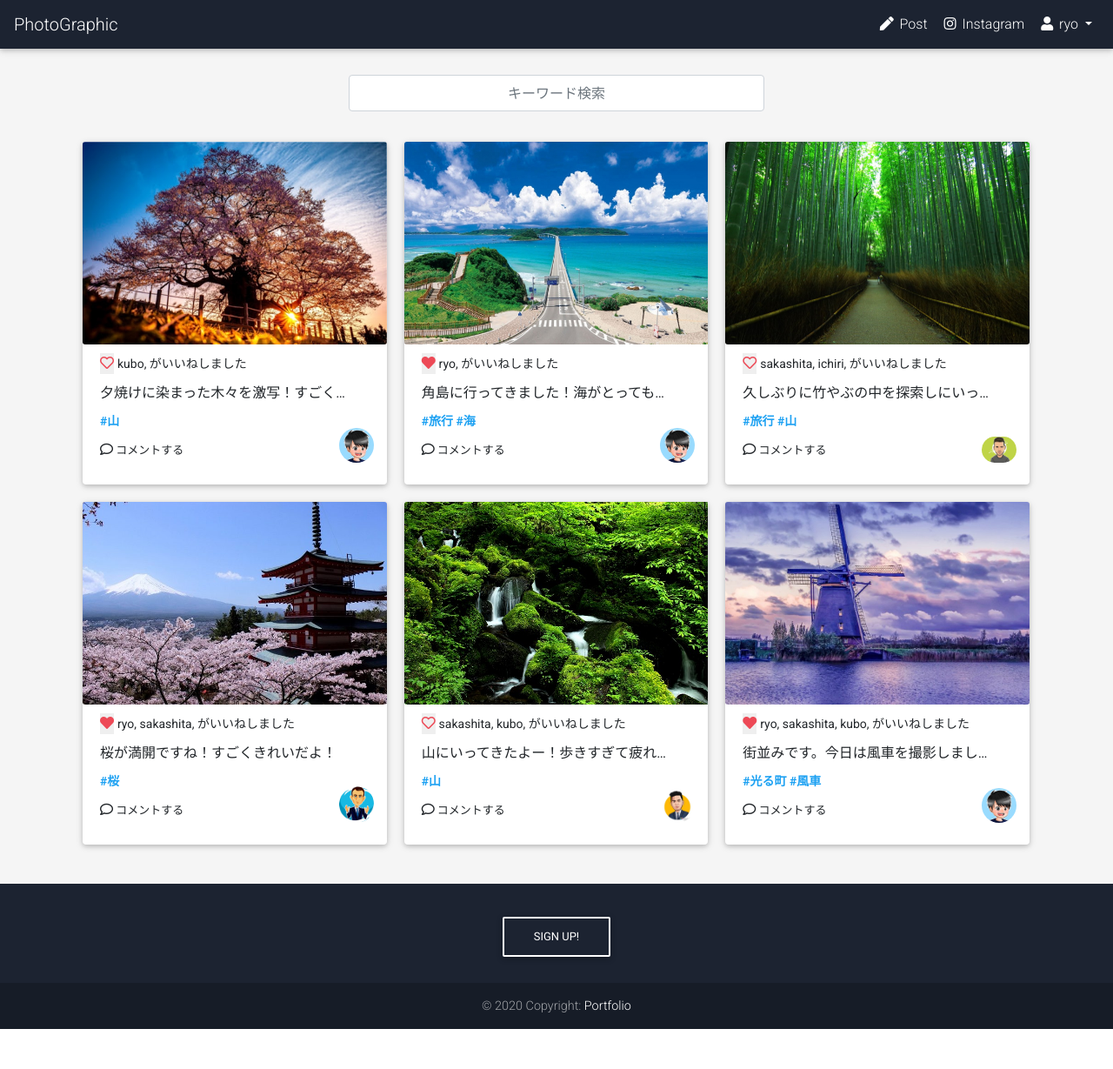
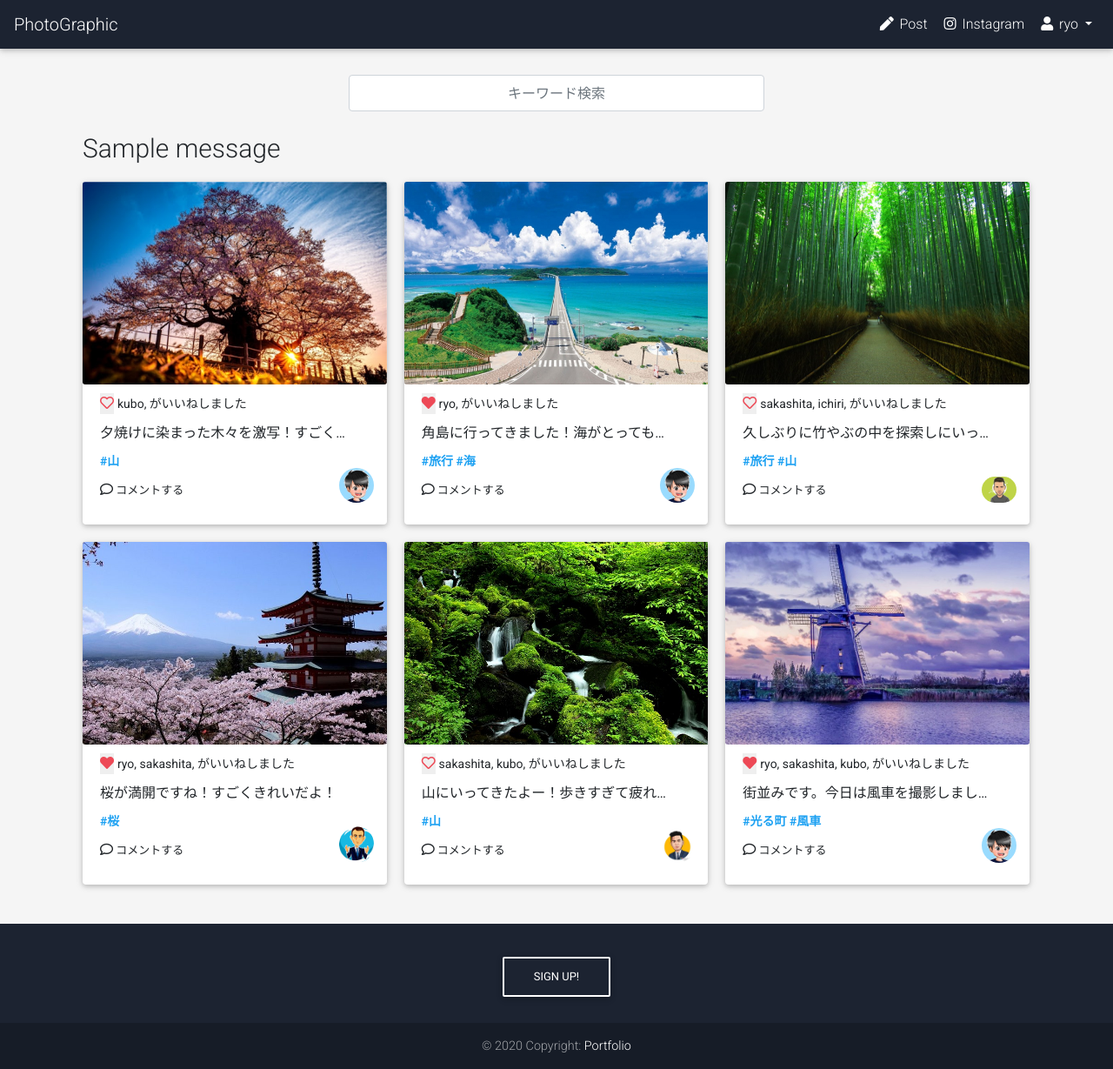
Before and after one commit to ikenoue-ryo/django_postapp, a Django app: page / in a window 1280 px wide. Shown: the whole page at 87% size. Before the commit the page ends 1183 px from the top, so only its background shows below. Run offline with Django 3.2, Linux system fonts and the light colour scheme; a user stored in the database is signed in; data comes from the database, SQL or seed files in the repository; both versions use the stored data as it was after the commit; tables that the repository leaves empty hold one stand-in row (values such as "Sample post"); one stand-in notice (Sample message) is shown; some libraries are stand-ins or nearby versions.

Commit message:
検索機能の追加

```diff
--- a/postapp/static/postapp/base.css
+++ b/postapp/static/postapp/base.css
@@ -6,4 +6,19 @@
 /*-- PC版表示CSS  --*/
 @media screen and (min-width: 1200px) {
 
+  html,body{
+     height:100%;
+	}
+	#wrapper{
+			width: 100%;
+			position: relative;
+			height:auto !important; /*IE6対策*/
+			height: 100%; /*IE6対策*/
+			min-height: 100%;
+	}
+	#footer{
+			height:140px;
+			position:absolute;
+			bottom:0;
+	}
 }
--- a/postapp/static/postapp/index.css
+++ b/postapp/static/postapp/index.css
@@ -370,6 +370,14 @@ body{
     color: transparent;
   }
 
+  .result-text {
+    margin: 10px;
+  }
+
+  .result-text h2{
+    font-size: 30px;
+  }
+
   /* searchボタンここまで */
 
   /* Edit */
--- a/postapp/urls.py
+++ b/postapp/urls.py
@@ -8,7 +8,6 @@ urlpatterns = [
     path('', login_required(views.IndexView.as_view()), name='index'),
     path('new/', login_required(views.New.as_view()), name='new'),
     path('edit/<int:pk>/', login_required(views.Edit.as_view()), name='edit'),
-    # path('update/<int:pk>/', login_required(views.Update.as_view()), name='update'),
     path('delete/<int:pk>/', login_required(views.Delete.as_view()), name='delete'),
     path('signup/', views.SignUp.as_view(), name='signup'),
     path('login/', views.Login.as_view(), name='login'),
--- a/postapp/views.py
+++ b/postapp/views.py
@@ -1,17 +1,18 @@
-from django.shortcuts import render, redirect
+from django.shortcuts import render, redirect, get_object_or_404
 from django.urls import reverse_lazy
 from django.contrib.auth import login, authenticate
 from django.contrib.auth.views import LoginView, LogoutView
 from django.contrib.auth.mixins import LoginRequiredMixin
 from django.contrib.auth.decorators import login_required
 from django.contrib.auth import get_user_model
+from django.contrib.auth.forms import AuthenticationForm
+from django.contrib import messages
 from django.views.generic import TemplateView, ListView, CreateView, DetailView, UpdateView, DeleteView
 from django.views.generic.edit import CreateView
 from django.views.decorators.http import require_POST
-from django.contrib.auth.forms import AuthenticationForm
 from django.views import View
 from django.views import generic
-from django.db.models import Count
+from django.db.models import Count, Q
 from .forms import LoginForm, SignUpForm, PostForm, ProfileForm
 from .models import Post, Like, Comment, Tag
 from users.models import User
@@ -22,6 +23,17 @@ class IndexView(ListView):
     template_name = 'postapp/index.html'
     paginate_by = 12
     queryset = Post.objects.order_by('created_at').reverse().annotate(Count('like', distinct=True), Count('comment', distinct=True))
+
+    """ 検索機能 Text or Tag """
+    def get_queryset(self):
+        q_word = self.request.GET.get('keyword')
+
+        if q_word:
+            object_list = Post.objects.order_by('created_at').reverse().annotate(Count('like', distinct=True), Count('comment', distinct=True)).filter(Q(text__icontains=q_word) | Q(tag__name__icontains=q_word))
+            messages.info(self.request, '{} の検索結果'.format(q_word))
+        else:
+            object_list = Post.objects.order_by('created_at').reverse().annotate(Count('like', distinct=True), Count('comment', distinct=True))
+        return object_list
 
     def get_context_data(self, **kwargs):
         context = super().get_context_data()
--- a/templates/postapp/base.html
+++ b/templates/postapp/base.html
@@ -25,14 +25,15 @@
         <!-- Material Design Bootstrap -->
         <link href="https://cdnjs.cloudflare.com/ajax/libs/mdbootstrap/4.16.0/css/mdb.min.css" rel="stylesheet">
 
+        <link href="{% static 'postapp/base.css' %}" rel="stylesheet">
         {% block customcss %}
-            <link href="{% static 'postapp/base.css' %}" rel="stylesheet">
         {% endblock customcss %}
 
         <meta name="viewport" content="width=device-width, initial-scale=1, shrink-to-fit=no">
     </head>
 
     <body>
+        <div id="wrapper">
             <!--Navbar -->
             <nav class="mb-1 navbar navbar-expand-lg navbar-dark" style="background-color: #1c2331;">
                 <a class="navbar-brand" href="/">PhotoGraphic</a>
@@ -72,7 +73,7 @@
             {% block content %}
 
             {% endblock content %}
-
+        </div>
             <!-- Footer -->
             <footer class="page-footer font-small unique-color-dark pt-4">
 
--- a/templates/postapp/index.html
+++ b/templates/postapp/index.html
@@ -9,8 +9,20 @@
 {% block content %}
 <div class="container clearfix">
     <div class="search-form">
-        <input class="form-control search-text" type="text" placeholder="キーワード検索" aria-label="Search">
+        <form method="GET" action="">
+            <input class="form-control search-text" type="text" name="keyword" value="{{ request.GET.query }}" placeholder="キーワード検索" aria-label="Search">
+        </form>
     </div>
+
+    <!-- メッセージフレームワーク -->
+    {% if messages %}
+        {% for message in messages %}
+        <div class="result-text">
+            <h2>{{ message }}</h2>
+        </div>
+        {% endfor %}
+    {% endif %}
+
 
     {% for post in object_list %}
     <div class="postcard">
```
Also changed, not shown: db.sqlite3. Lines whose indentation alone changed are shown as unchanged.
